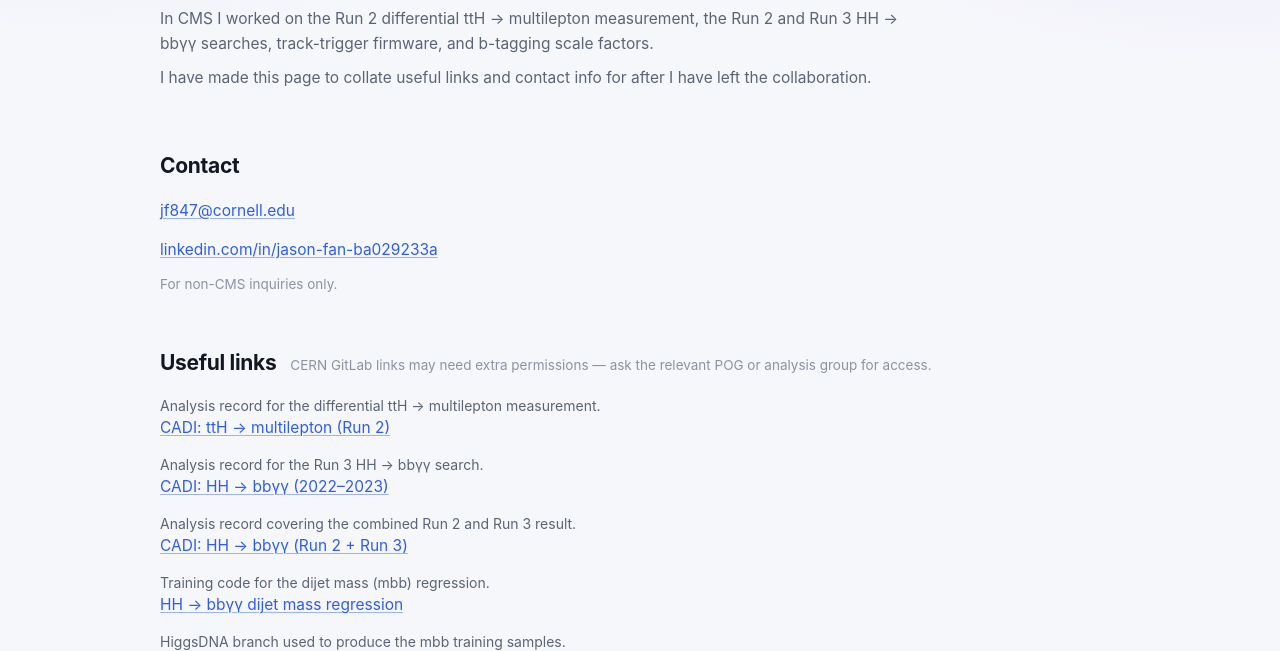
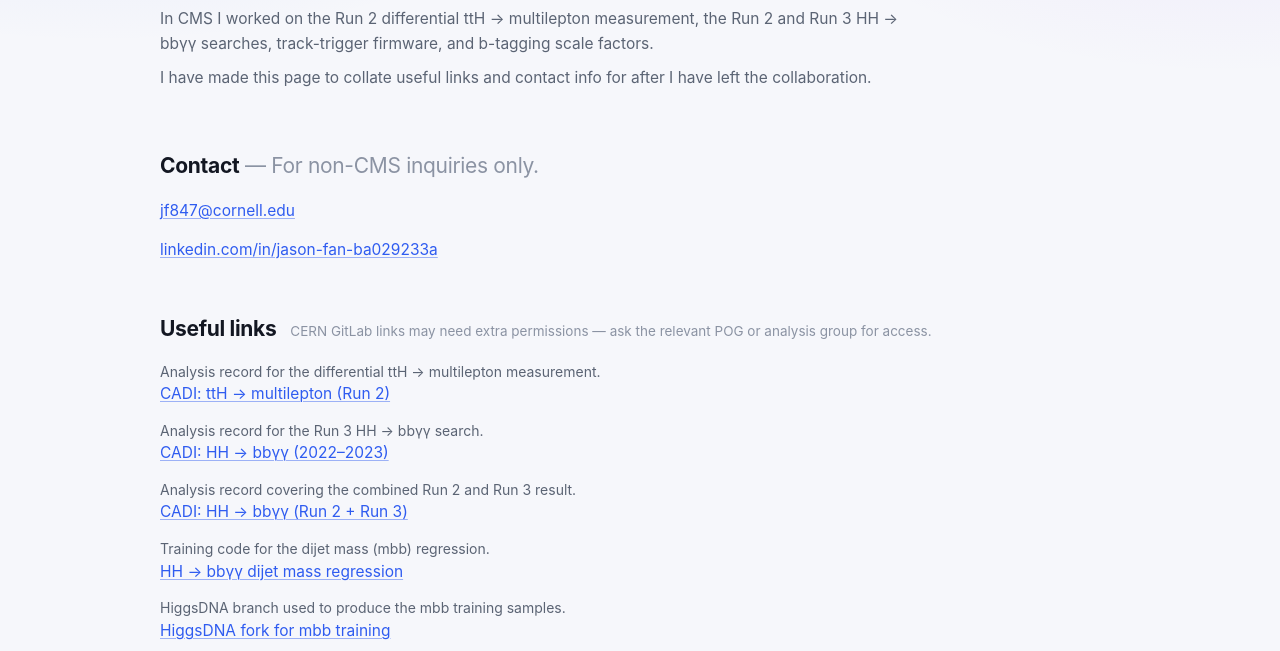
Before and after one commit to jasonfan393/cms_info, a plain HTML site: page index.html in a window 1280 px wide. Shown: the part 153-804 px from the top of the page. Drawn offline with Linux system fonts and the light colour scheme.

Commit message:
Inline the contact disclaimer

```diff
--- a/index.html
+++ b/index.html
@@ -80,7 +80,7 @@ h2{margin:0;font-size:21px;letter-spacing:-.015em;font-weight:680}
   text-decoration-thickness:1px;text-decoration-color:color-mix(in srgb,var(--accent) 45%,transparent)}
 .links-text a:hover{color:var(--accent-ink);text-decoration-color:currentColor}
 .links-text .desc{display:block;font-size:14px;color:var(--muted);line-height:1.45}
-.contact-note{margin:12px 0 0;font-size:13.5px;color:var(--faint)}
+.contact-note{font-weight:400;color:var(--faint)}
 
 /* explorer */
 .explorer{overflow:hidden}
@@ -157,14 +157,13 @@ select:hover{color:var(--text);border-color:var(--border-strong)}
 
         <section class="section" id="contact">
       <div class="section-head">
-        <h2>Contact</h2>
+        <h2>Contact<span class="contact-note"> — For non-CMS inquiries only.</span></h2>
       </div>
       <ul class="links-text">
                   <li><a href="mailto:jf847@cornell.edu">jf847@cornell.edu</a></li>
                   <li><a href="https://www.linkedin.com/in/jason-fan-ba029233a/">linkedin.com/in/jason-fan-ba029233a</a></li>
               </ul>
-              <p class="contact-note">For non-CMS inquiries only.</p>
-          </section>
+    </section>
 
         <section class="section" id="links">
       <div class="section-head">
```
